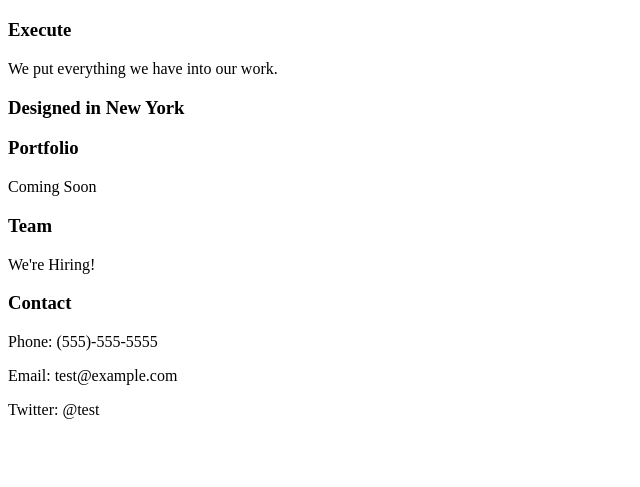
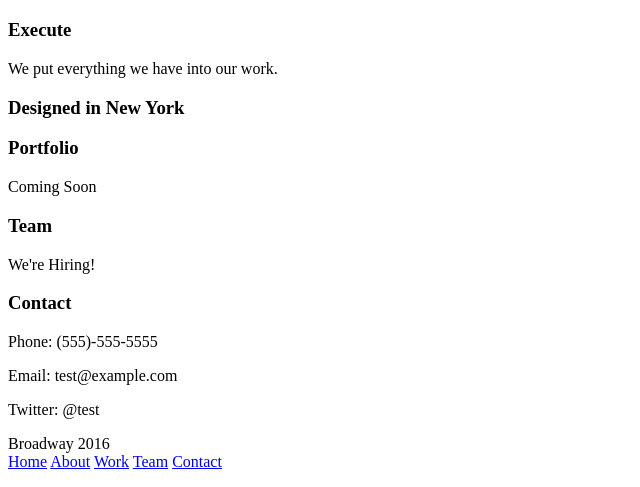
Before and after one commit to stephanierajabi/broadway, a plain HTML site: page index.html in a window 1280 px wide. Shown: the part 411-898 px from the top of the page, without its empty margins (0-640 px from the left). Before the commit the page ends 846 px from the top, so only its background shows below. Drawn offline with Linux system fonts and the light colour scheme.

Commit message:
Added footer content in html

```diff
--- a/index.html
+++ b/index.html
@@ -51,6 +51,15 @@
 <p>Email: test@example.com</p>
 <p>Twitter: @test</p>
 
+<!-- Footer -->
+
+<p><div class"copyright">Broadway 2016</div>
+  <a href="#">Home</a>
+  <a href="#">About</a>
+  <a href="#">Work</a>
+  <a href="#">Team</a>
+  <a href="#">Contact</a></p>
+
 
 </body>
 </html>
```
